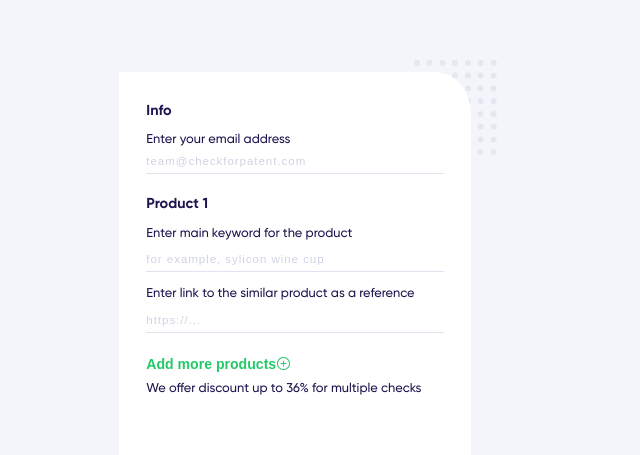
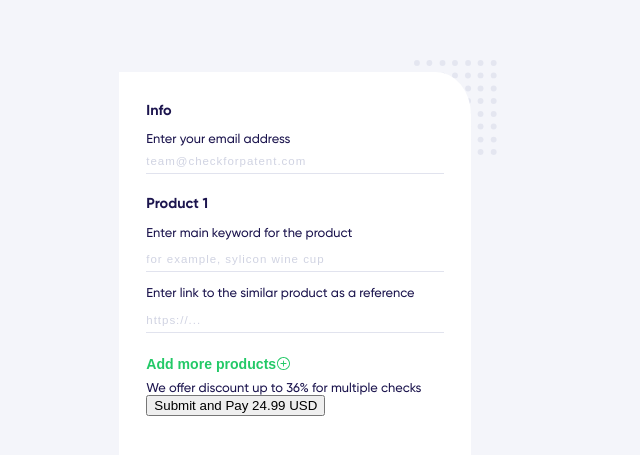
Before and after one commit to Chiga2030/testform, a React (Create React App) app: page / in a window 1280 px wide. Shown: the part 101-556 px from the top of the page, without its empty margins (332-972 px from the left). Built offline with nearby package versions, Linux system fonts and the light colour scheme.

Commit message:
added new component with button for submit data

```diff
--- a/src/components/Form/Form.jsx
+++ b/src/components/Form/Form.jsx
@@ -5,6 +5,7 @@ import styles from './Form.module.css';
 import Info from '../Info/Info';
 import ProductList from '../ProductList/ProductList';
 import AddProducts from '../AddProducts/AddProducts';
+import SubmitButton from '../SubmitButton/SubmitButton';
 
 const defaultProducts = [
   {
@@ -15,8 +16,16 @@ const defaultProducts = [
 const defaultPrice = 24.99;
 
 const Form = () => {
-  const [products, setProducts] = useState(defaultProducts);
-  const [price, setPrice] = useState(defaultPrice);
+  const [
+    products,
+    setProducts
+  ] = useState(defaultProducts);
+
+  const [
+    price,
+    setPrice
+  ] = useState(defaultPrice);
+
 
   return (
     <form className={styles.form}>
@@ -30,6 +39,9 @@ const Form = () => {
       <AddProducts
         styles={styles}
       />
+      <SubmitButton
+      value={`Submit and Pay ${price} USD`}
+      />
     </form>
   )
 };
--- /dev/null
+++ b/src/components/SubmitButton/SubmitButton.jsx
@@ -0,0 +1,12 @@
+const SubmitButton = ({
+  value,
+  ...props
+}) => (
+  <>
+    <button>
+      {value}
+    </button>
+  </>
+);
+
+export default SubmitButton;
```
